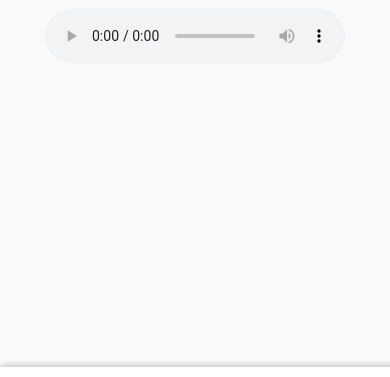
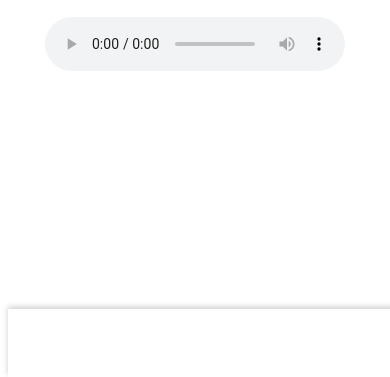
Before and after one commit to pinknake/Gmusic, a plain HTML site: page index4.html in a window 390 px wide. Shown: the part 467-844 px from the top of the page. Drawn offline with Linux system fonts and the light colour scheme.

Commit message:
Update style4.css

```diff
--- a/style4.css
+++ b/style4.css
@@ -1,4 +1,4 @@
-body {
+ibody {
   font-family: Arial, sans-serif;
   margin: 0;
   background: #f9f9f9;
@@ -66,16 +66,17 @@ header {
   bottom: 0;
   width: 100%;
   z-index: 999;
-  background: #ffffff;
+  background: #fff;
+  padding: 4px 0;
   box-shadow: 0 -2px 6px rgba(0,0,0,0.2);
-  padding: 5px;
   text-align: center;
+  height: 60px; /* 👈 Ad height fix kiya */
+  overflow: hidden; /* 👈 Scroll bar hata diya */
 }
 
-.mobile-only {
-  display: none;
+#container-f411671ee1d0146704d13266d9687f63 {
+  height: 100%; /* 👈 Force ad to fit container */
 }
-
 @media (max-width: 768px) {
   .container {
     flex-direction: column;
```
